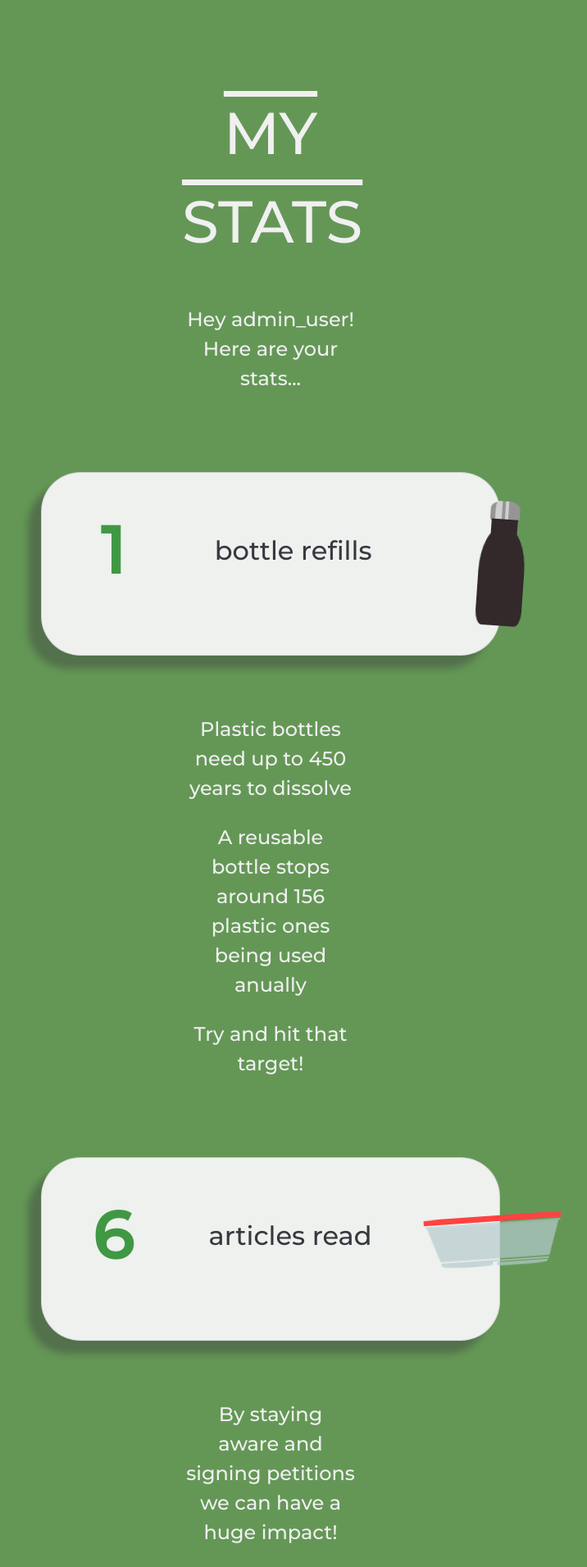
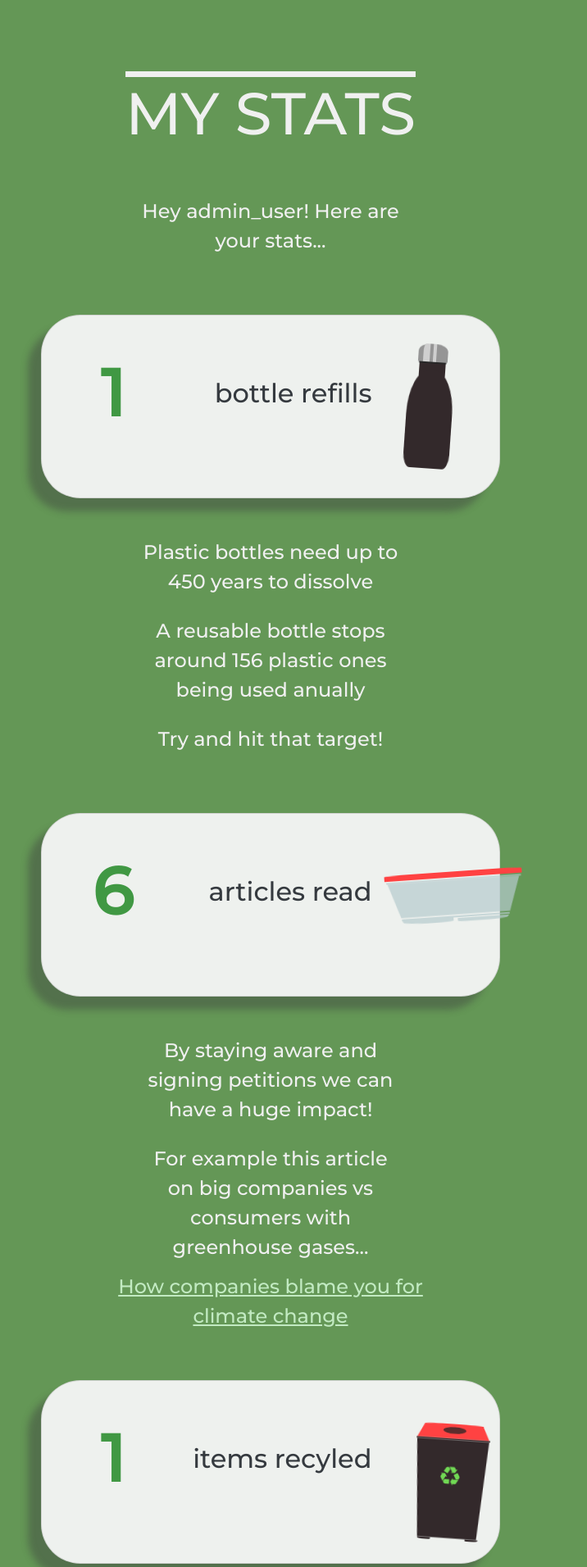
Before and after one commit to Jessie-McColm/ClimateCare, a Django app: page /climate/my_stats in a window 1280 px wide. Shown: the part 56-1968 px from the top of the page at 82% size, without its empty margins (310-1026 px from the left). Run offline with Django 4.2, Linux system fonts and the light colour scheme; a user stored in the database is signed in; data comes from the database, SQL or seed files in the repository; some libraries are stand-ins or nearby versions.

Commit message:
Fix stats for moile view

```diff
--- a/creature_care/climate/static/my_stats.css
+++ b/creature_care/climate/static/my_stats.css
@@ -5,13 +5,6 @@
 }
 
 /* Fredoka One for numbers??*/
-
-.main_column{
-    text-align: center;
-    width: 70%;
-    margin: 0 auto;
-
-}
 
 .card{
     /* control how items are displayed in the div using flex */
@@ -22,11 +15,10 @@
     position: relative;
     /*margin auto puts in middle of page */
     margin: auto;
-    /* scales with screen page - could check min height and width */
-    /*height: 20vh;
-    width: 35vw;*/
+
     height: 14em;
     width: 35em;
+    max-width: 70vw;
 
     padding: 2em;
 
@@ -47,10 +39,11 @@
     text-align: center;
     position: relative;
 
-    width: 30vw;
-    margin: 0 auto;
+    width: 20em;
+    max-width: 70vw;
+    margin: auto;
 
-    padding: 2em;
+    padding: 1em;
 
     margin-top: 3vh;
 
@@ -68,6 +61,7 @@ p{
 
     padding: 0.5em;
     width: 18vw;
+    width: 80%;
 
 }
 
@@ -91,7 +85,8 @@ p{
     top: 5em;
     padding:0em;
     text-align: center;
-    width: 80%;
+    width: 20em;
+    max-width: 70vw;
 }
 
 .num{
@@ -124,15 +119,14 @@ p{
     font-weight: 200;
     font-size: 2em;
     color: #353a3f;
-
-    /*border: 1px solid black; */
+    text-align: center;
 
 }
 
 .tupperware{
     transform: scale(0.7);
     /*left temp fix defo change */
-    left: 2em;
+    left: -1em;
     top: 0.5em;
 
     animation: tupper_move 3s infinite linear;
@@ -144,7 +138,7 @@ p{
     transform: scale(0.4);
     /*top temp fix defo change */
     top: -8em;
-    left: 5.5em;
+    left: 0em;
 
     animation: bottle_move 3s infinite linear;
 }
@@ -152,7 +146,7 @@ p{
 .recycling-bin{
     transform: scale(0.4);
 
-    left: 2.5em;
+    left: -1em;
     top: -6.5em;
 
     animation: bin_move 3s infinite linear;
@@ -163,8 +157,6 @@ p{
 
     display: grid;
     place-items: center;
-
-    /*border: 1px solid black; */
 
     height: 80%;
     width: 25%;
--- a/creature_care/climate/templates/my_stats.html
+++ b/creature_care/climate/templates/my_stats.html
@@ -34,7 +34,9 @@
 
 {% block content %}
 
-<div class = 'main_column'>
+<div class="container-fluid">
+
+
 <div class = 'text-box' id="title-box">
     <p class = "title">MY STATS</p>
     <p>Hey {{username}}! Here are your stats...</p>
@@ -108,7 +110,7 @@
     <p>(that's a lot of energy)</p>
 
 </div>
-</div>
+
 
 <div>
 <div id = "hat-container" class="hat-container" style = "height: 10px; position: relative; top: 110px; left: -1.5em; margin: auto;">
@@ -149,7 +151,7 @@
     <p class="source">https://www.recyclingbins.co.uk/recycling-facts/</p>
 </div>
 
-
+</div>
 
 <script>
     let valDisplays = document.querySelectorAll(".num");
```
Lines whose indentation alone changed are shown as unchanged.
